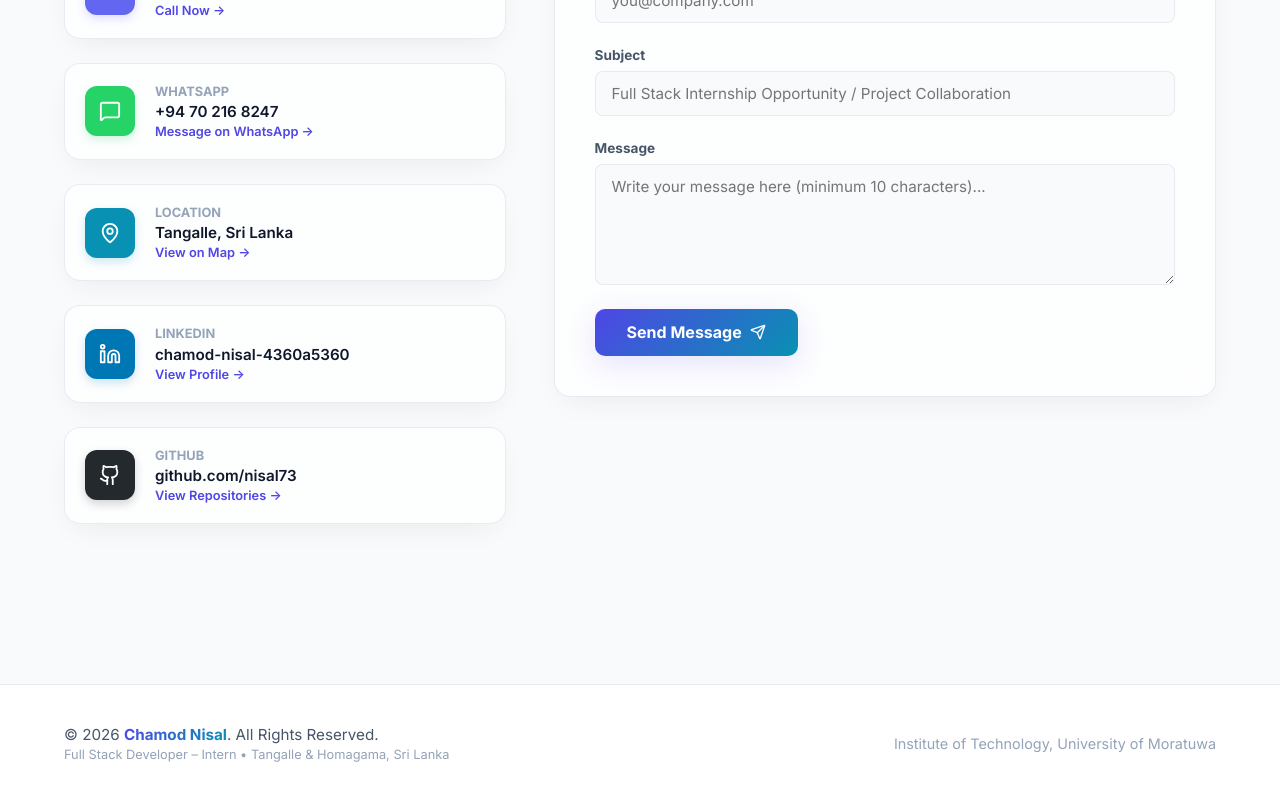
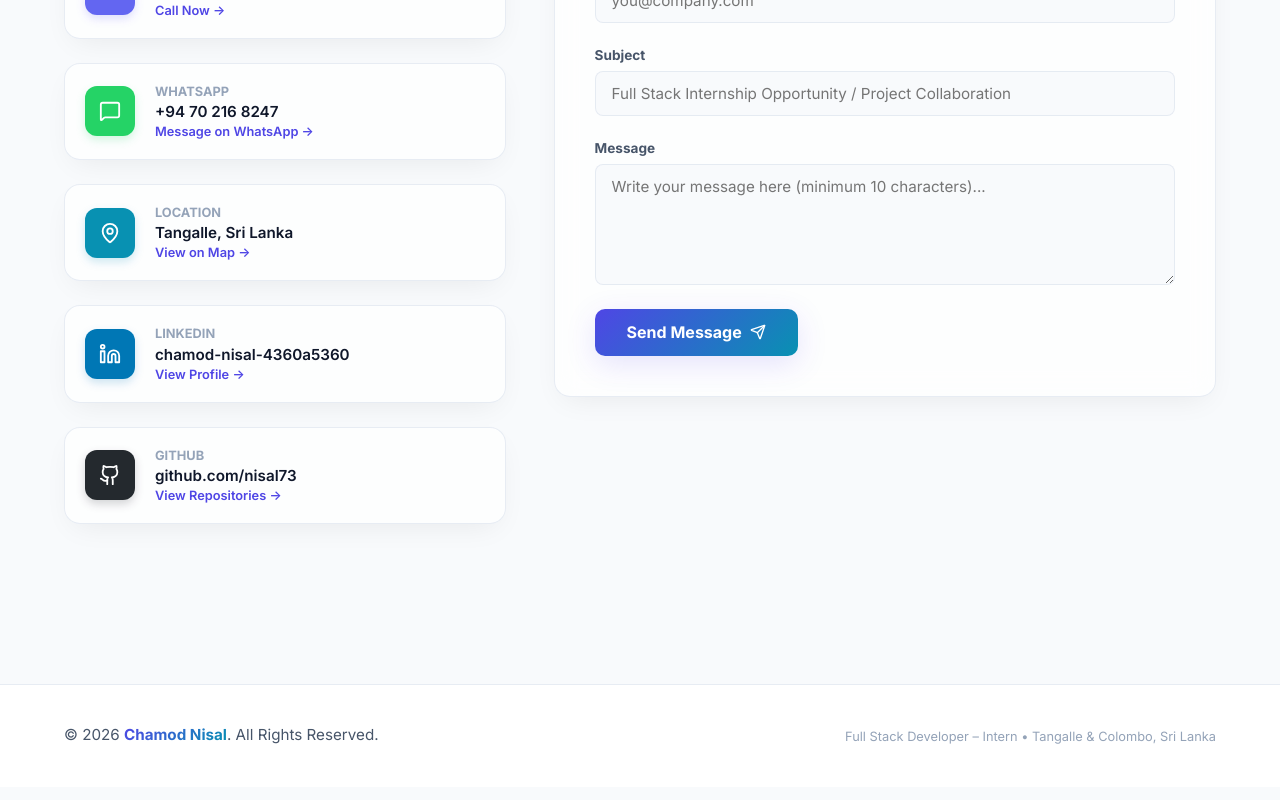
Before and after one commit to nisal73/My-portfolio, a React (Create React App) app: page / in a window 1280 px wide. Shown: the part 5176-5976 px from the top of the page. Built offline with nearby package versions, Linux system fonts and the light colour scheme.

Commit message:
Replace footer affiliation with Full Stack Developer location text

```diff
--- a/src/components/Footer.js
+++ b/src/components/Footer.js
@@ -1,5 +1,5 @@
 import React, { useState, useEffect } from 'react';
-import { ChevronUp, Heart } from 'lucide-react';
+import { ChevronUp } from 'lucide-react';
 import './Footer.css';
 
 const Footer = () => {
@@ -29,14 +29,11 @@ const Footer = () => {
           <p className="copyright-text">
             &copy; {new Date().getFullYear()} <span className="text-gradient font-bold">Chamod Nisal</span>. All Rights Reserved.
           </p>
-          <p className="footer-role">
-            Full Stack Developer – Intern • Tangalle & Homagama, Sri Lanka
-          </p>
         </div>
 
         <div className="footer-right">
-          <p className="footer-affiliation">
-            Institute of Technology, University of Moratuwa
+          <p className="footer-role">
+            Full Stack Developer – Intern • Tangalle & Colombo, Sri Lanka
           </p>
         </div>
       </div>
```
